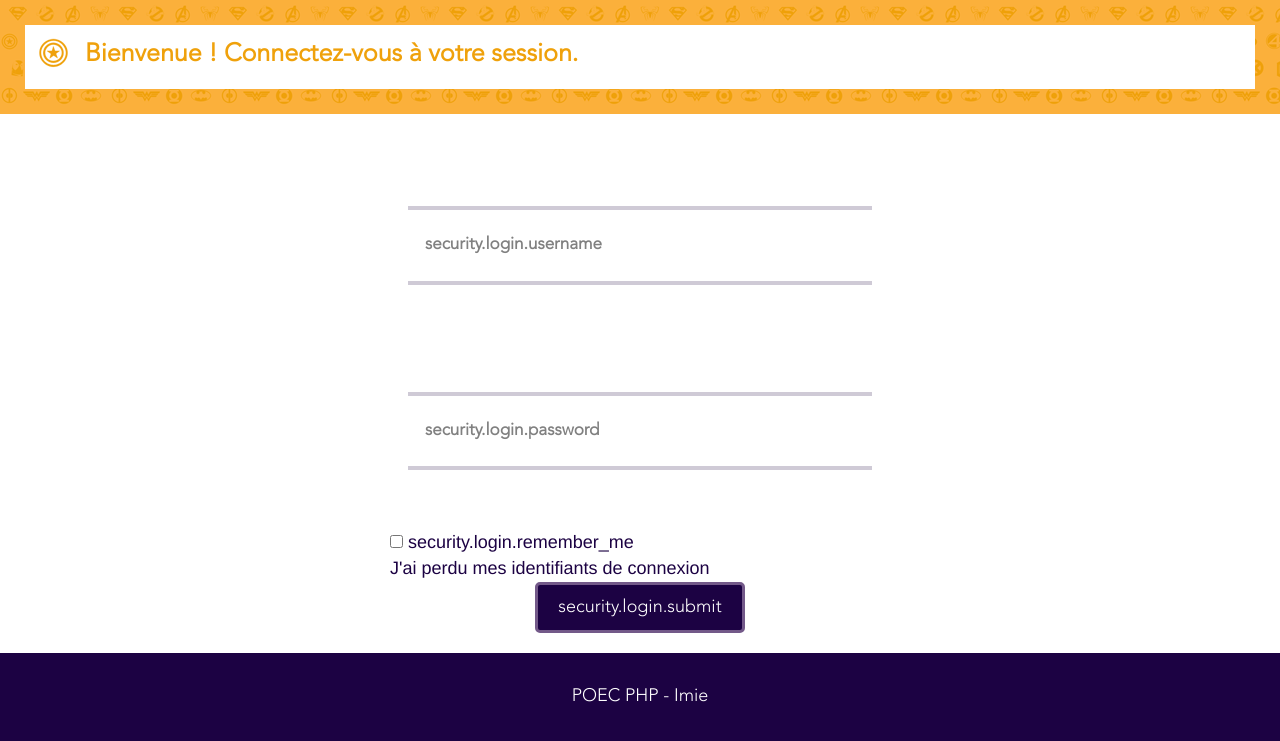
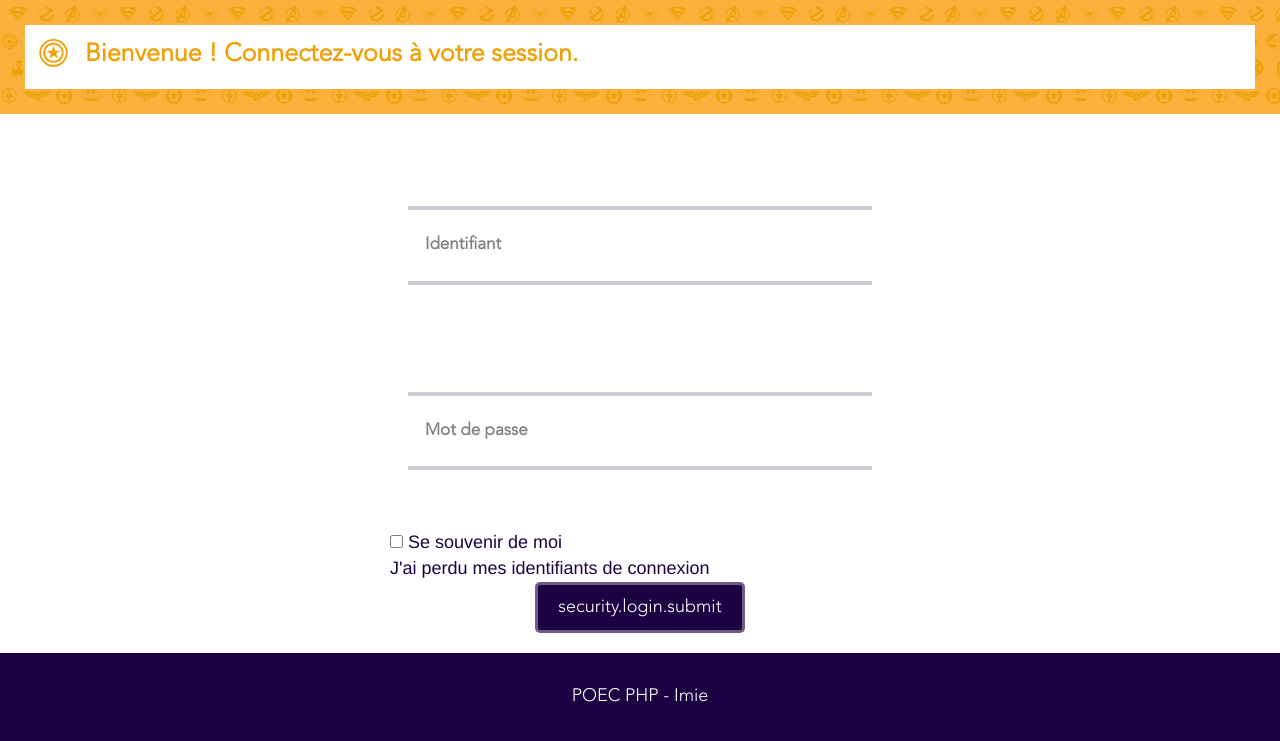
Before and after one commit to Freddy44/PokeNantes, a Symfony app: template Applicatif/PokeNantes/src/NosBundles/UserBundle/Resources/views/Security/login.html.twig in a window 1280 px wide. Shown: the part 60-801 px from the top of the page. Run offline with Twig, Linux system fonts and the light colour scheme; the template is opened without the code that fills it, so the values that code supplies are empty; some libraries are stand-ins or nearby versions; some web fonts are replaced.

Commit message:
maj de la partie connexion en français

```diff
--- a/Applicatif/PokeNantes/src/NosBundles/UserBundle/Resources/views/Security/login.html.twig
+++ b/Applicatif/PokeNantes/src/NosBundles/UserBundle/Resources/views/Security/login.html.twig
@@ -34,7 +34,7 @@
 					<input class="input__field input__field--haruki" type="text" id="username" name="_username" />
           <label class="input__label input__label--haruki" for="username">
 							<span class="input__label-content input__label-content--haruki">
-								{{ 'security.login.username'|trans({}, 'FOSUserBundle') }}
+								{{ 'Identifiant'|trans({}, 'FOSUserBundle') }}
 							</span>
 					</label>
 				</span>
@@ -45,7 +45,7 @@
 					<input class="input__field input__field--haruki" type="password" id="password" name="_password" />
           <label class="input__label input__label--haruki" for="password">
           		<span class="input__label-content input__label-content--haruki">
-								{{ 'security.login.password'|trans({}, 'FOSUserBundle') }}
+								{{ 'Mot de passe'|trans({}, 'FOSUserBundle') }}
 							</span>
 					</label>
 				</span>
@@ -54,7 +54,7 @@
       <div class="zone-identifiant">
 				<div class="identifiant">
 					<input type="checkbox" id="remember_me" name="_remember_me" value="on" />
-          <label class="control-label" for="remember_me">{{ 'security.login.remember_me'|trans({}, 'FOSUserBundle') }}</label>
+          <label class="control-label" for="remember_me">{{ 'Se souvenir de moi'|trans({}, 'FOSUserBundle') }}</label>
 				</div>
 				<div class="identifiant">
 					<a href="#" class="identifiant">J'ai perdu mes identifiants de connexion</a>
```
